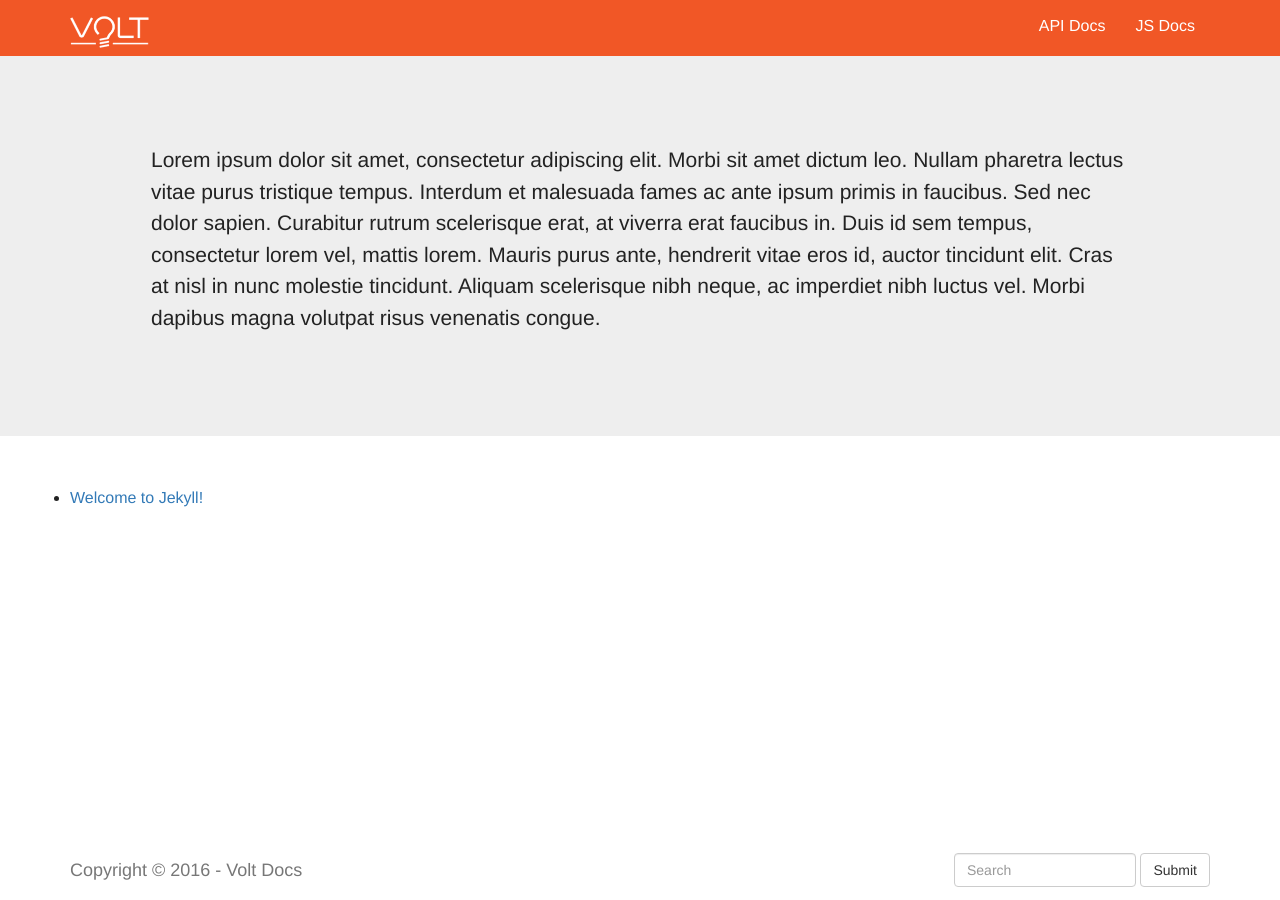
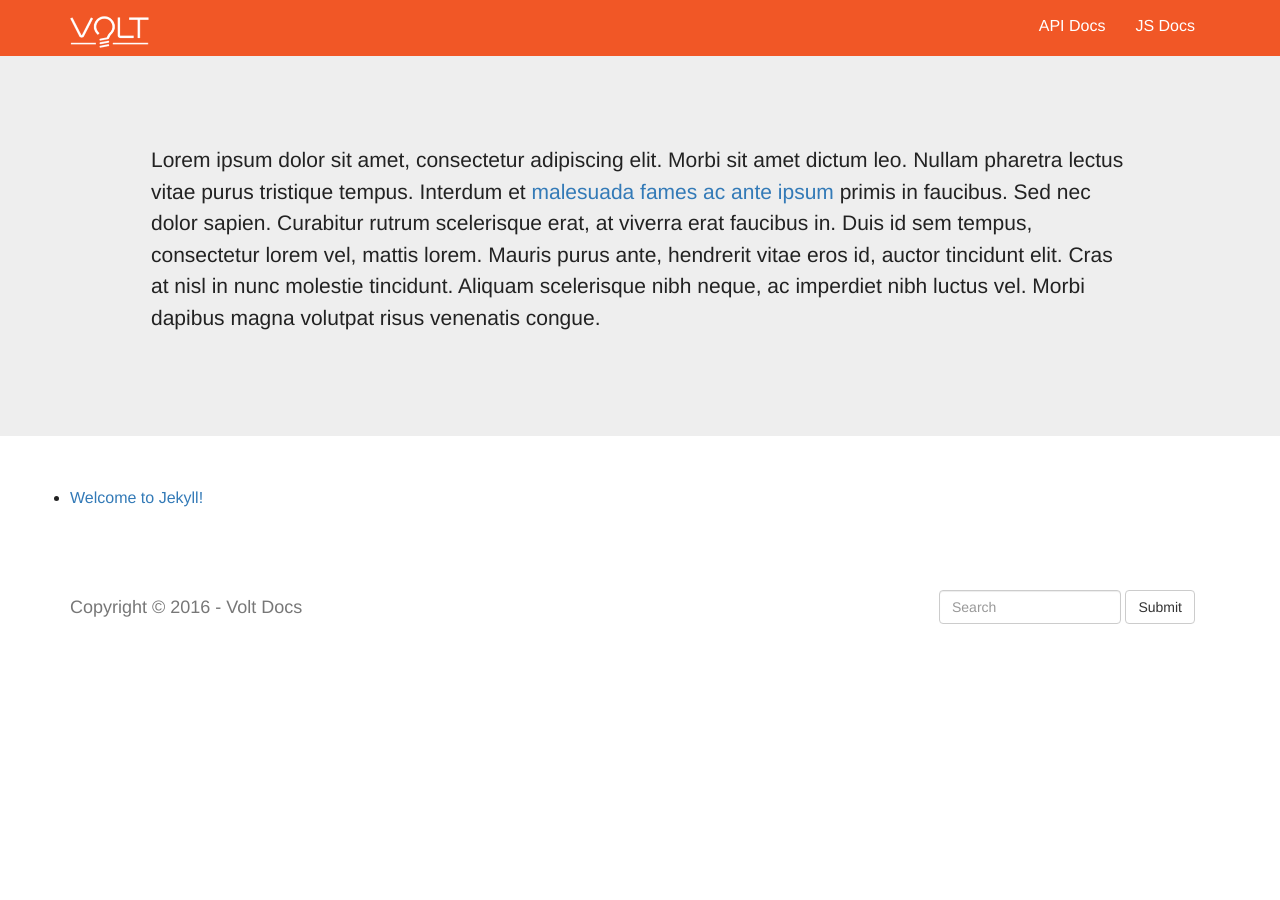
Before and after one commit to SKBruck/voltdocs, a Jekyll site: the page built from index.html, in a window 1280 px wide. Built offline with Jekyll 4.4.1, drawn with Linux system fonts in a browser that asks for light colours; nearby versions of some CDN libraries.

Commit message:
working on styles

```diff
--- a/_includes/footer.html
+++ b/_includes/footer.html
@@ -1,6 +1,6 @@
 <footer>
 
-  <nav class="navbar navbar-default navbar-fixed-bottom footer-navbar">
+  <nav class="navbar navbar-default footer-navbar">
     <div class="container">
       <div class="navbar-header">
         <p class="navbar-brand">Copyright &copy; {{ site.time | date: '%Y' }} &#45; {{ site.title }}</p>
--- a/css/main.css
+++ b/css/main.css
@@ -17,6 +17,8 @@
 }
 
 h1, h2, h3, h4, h5, h6 { font-size: 100%; font-weight: 400;}
+
+/* Navigation */
 
 nav {
   height: 3.5em;
@@ -45,6 +47,8 @@
   border-color: #f15726;
 }
 
+/* Main Content */
+
 .jumbotron .container {
   max-width: 1170px;
   margin: 0 auto;
@@ -56,6 +60,23 @@
   margin: 0 auto;
 }
 
+.container a {
+  color: #f15726
+  text-decoration: none;
+}
+
+.container a:hover {
+  color: #f15726
+  text-decoration: none;
+  opacity: 85%;
+}
+
+/* Footer */
+
+footer {
+  margin-top: 4em;
+}
+
 .footer-navbar {
   background-color: #ffffff;
   border-color: #ffffff;
--- a/index.html
+++ b/index.html
@@ -4,7 +4,7 @@
 
   <div class="container">
 
-    <p>Lorem ipsum dolor sit amet, consectetur adipiscing elit. Morbi sit amet dictum leo. Nullam pharetra lectus vitae purus tristique tempus. Interdum et malesuada fames ac ante ipsum primis in faucibus. Sed nec dolor sapien. Curabitur rutrum scelerisque erat, at viverra erat faucibus in. Duis id sem tempus, consectetur lorem vel, mattis lorem. Mauris purus ante, hendrerit vitae eros id, auctor tincidunt elit. Cras at nisl in nunc molestie tincidunt. Aliquam scelerisque nibh neque, ac imperdiet nibh luctus vel. Morbi dapibus magna volutpat risus venenatis congue.</p>
+    <p>Lorem ipsum dolor sit amet, consectetur adipiscing elit. Morbi sit amet dictum leo. Nullam pharetra lectus vitae purus tristique tempus. Interdum et <a href="#">malesuada fames ac ante ipsum</a> primis in faucibus. Sed nec dolor sapien. Curabitur rutrum scelerisque erat, at viverra erat faucibus in. Duis id sem tempus, consectetur lorem vel, mattis lorem. Mauris purus ante, hendrerit vitae eros id, auctor tincidunt elit. Cras at nisl in nunc molestie tincidunt. Aliquam scelerisque nibh neque, ac imperdiet nibh luctus vel. Morbi dapibus magna volutpat risus venenatis congue.</p>
 
   </div>
 </div>
@@ -14,7 +14,7 @@
     {% for post in site.posts %}
       <li>
         <h2>
-          <a class="post-link" href="{{ post.url | prepend: site.baseurl }}">{{ post.title }}</a>
+          <a href="{{ post.url | prepend: site.baseurl }}">{{ post.title }}</a>
         </h2>
       </li>
     {% endfor %}
```
